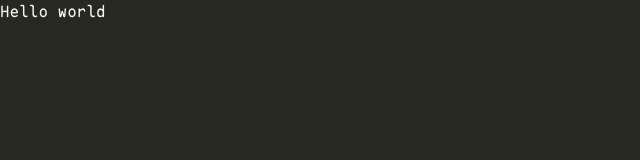
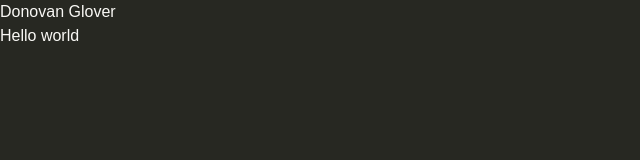
Before and after one commit to donovanglover/donovan.is, a Next.js app: page / in a window 1280 px wide. Shown: the top 160 px of the page, without its empty margins (0-640 px from the left). Built offline with nearby package versions, Linux system fonts and the light colour scheme.

Commit message:
feat: Use css variables

```diff
--- a/app/globals.css
+++ b/app/globals.css
@@ -2,6 +2,6 @@
 @tailwind components;
 @tailwind utilities;
 
-body {
-  font-family: 'Noto Sans JP Variable', sans-serif;
+:root {
+  --font-sans: 'Noto Sans JP Variable', sans-serif;
 }
--- a/app/layout.tsx
+++ b/app/layout.tsx
@@ -2,13 +2,14 @@ import type { Metadata } from 'next'
 import '@fontsource-variable/noto-sans-jp'
 import localFont from 'next/font/local'
 import './globals.css'
+import clsx from 'clsx'
 
 export const metadata: Metadata = {
   title: 'Donovan Glover',
   description: 'Donovan is a software engineer in Atlanta, GA.'
 }
 
-const myFont = localFont({
+const mapleMono = localFont({
   src: [
     {
       path: '../fonts/MapleMono-Light.woff2',
@@ -41,7 +42,8 @@ const myFont = localFont({
       style: 'italic'
     }
   ],
-  display: 'swap'
+  display: 'swap',
+  variable: '--font-mono'
 })
 
 export interface RootLayoutProps {
@@ -50,8 +52,15 @@ export interface RootLayoutProps {
 
 export default function RootLayout ({ children }: RootLayoutProps): React.ReactElement {
   return (
-    <html lang="en-US" className='text-white-400 bg-black-400'>
-      <body className={myFont.className}>{children}</body>
+    <html lang="en-US" className={clsx('text-white-400 bg-black-400', mapleMono.variable)}>
+      <body>
+        <nav>
+          <ul>
+            <li>Donovan Glover</li>
+          </ul>
+        </nav>
+        {children}
+      </body>
     </html>
   )
 }
--- a/package.json
+++ b/package.json
@@ -18,6 +18,7 @@
     "@mdx-js/react": "^3.0.0",
     "@next/mdx": "^14.1.0",
     "@types/mdx": "^2.0.10",
+    "clsx": "^2.1.0",
     "next": "14.0.4",
     "react": "^18",
     "react-dom": "^18",
```
Also changed, not shown: 1 other file (tests, documents, lock files or other folders).
